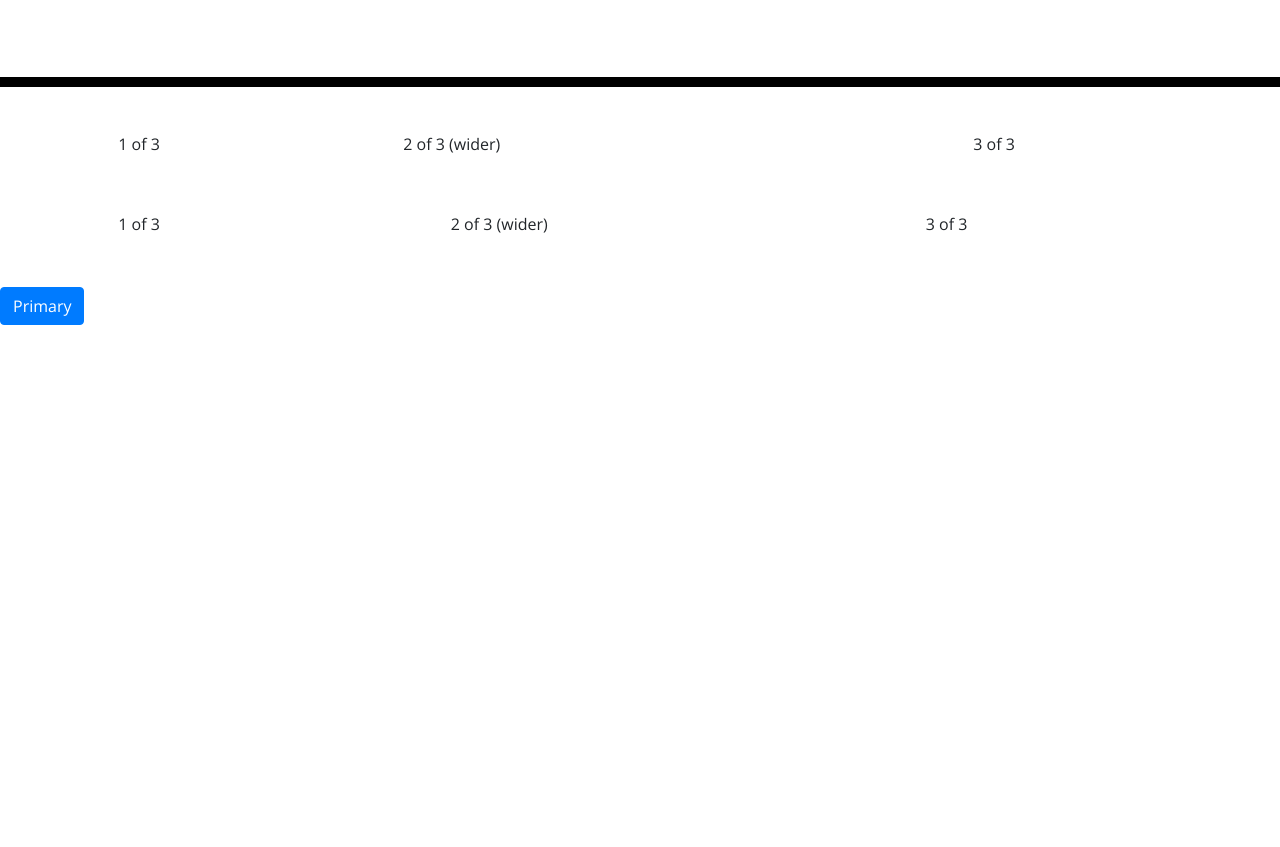
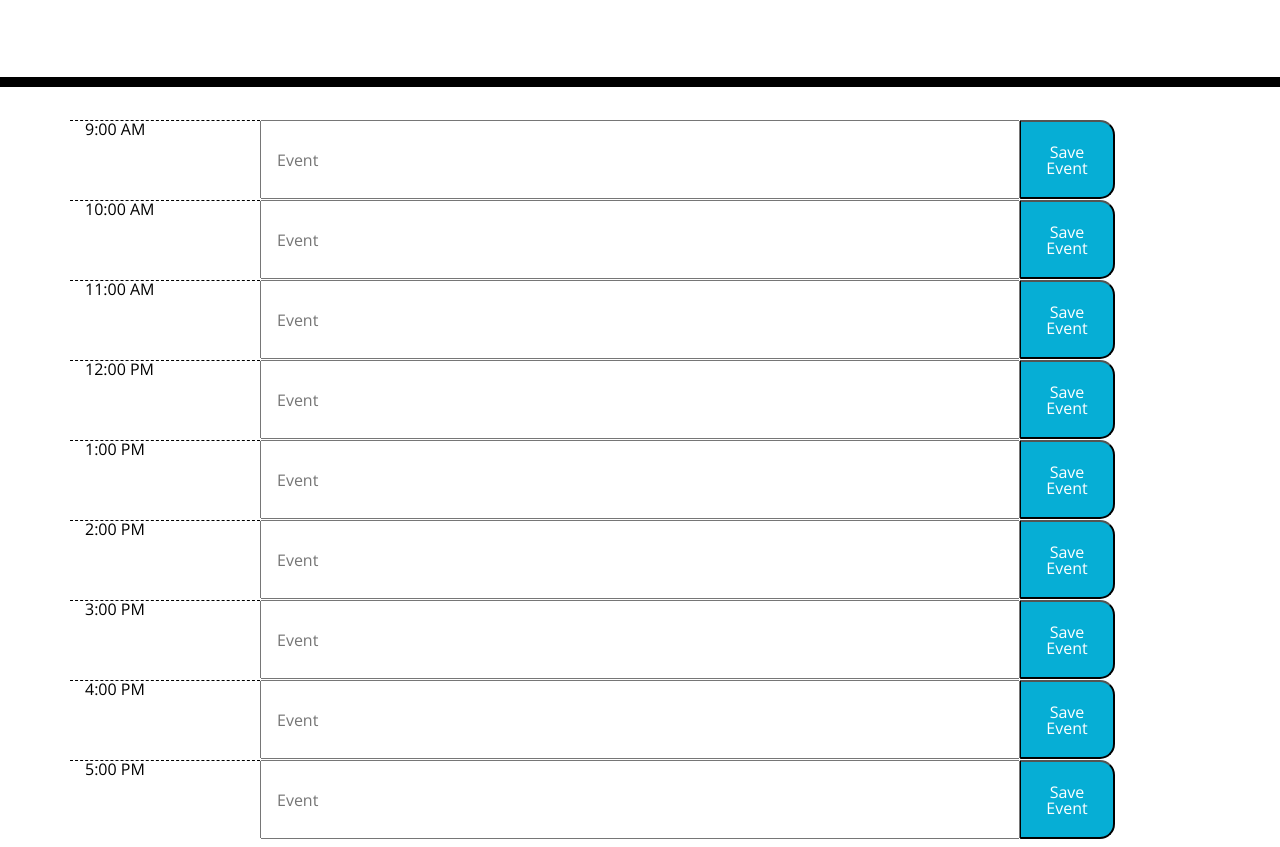
Before and after one commit to Sabrina-Nawaz/Work-Day-Scheduler, a plain HTML site: page index.html in a window 1280 px wide. Shown: the part 181-1028 px from the top of the page. Before the commit the page ends 800 px from the top, so only its background shows below. Drawn offline with nearby package versions, Linux system fonts and the light colour scheme.

Commit message:
Added timeblocks, binput tags and save buttons to the HTML

```diff
--- a/index.html
+++ b/index.html
@@ -22,43 +22,62 @@
   <div class="container">
 
     <!-- Timeblocks go here -->
-
     <div class="row">
-      <div class="col">
-        1 of 3
-      </div>
-      <div class="col-6">
-        2 of 3 (wider)
-      </div>
-      <div class="col">
-        3 of 3
-      </div>
+      <div class="col-2 hour">9:00 AM</div>
+      <input type="text" id="hr9" class="col-8" placeholder="Event">
+      <button class="col-1 saveBtn" onclick="hour9">Save Event</button>
     </div>
     <div class="row">
-      <div class="col">
-        1 of 3
+      <div class="col-2 hour">10:00 AM</div>
+      <input type="text" id="hr10" class="col-8" placeholder="Event">
+      <button class="col-1 saveBtn" onclick="hour10">Save Event</button>
     </div>
-      <div class="col-5">
-        2 of 3 (wider)
+    <div class="row">
+      <div class="col-2 hour">11:00 AM</div>
+      <input type="text" id="hr11" class="col-8" placeholder="Event">
+      <button class="col-1 saveBtn" onclick="hour11">Save Event</button>
     </div>
-      <div class="col">
-        3 of 3
+    <div class="row">
+      <div class="col-2 hour">12:00 PM</div>
+      <input type="text" id="hr12" class="col-8" placeholder="Event">
+      <button class="col-1 saveBtn" onclick="hour12">Save Event</button>
     </div>
+    <div class="row">
+      <div class="col-2 hour">1:00 PM</div>
+      <input type="text" id="hr13" class="col-8" placeholder="Event">
+      <button class="col-1 saveBtn" onclick="hour13">Save Event</button>
     </div>
+    <div class="row">
+      <div class="col-2 hour">2:00 PM</div>
+      <input type="text" id="hr14" class="col-8" placeholder="Event">
+      <button class="col-1 saveBtn" onclick="hour14">Save Event</button>
+    </div>
+    <div class="row">
+      <div class="col-2 hour">3:00 PM</div>
+      <input type="text" id="hr15" class="col-8" placeholder="Event">
+      <button class="col-1 saveBtn" onclick="hour15">Save Event</button>
+    </div>
+    <div class="row">
+      <div class="col-2 hour">4:00 PM</div>
+      <input type="text" id="hr16" class="col-8" placeholder="Event">
+      <button class="col-1 saveBtn" onclick="hour16">Save Event</button>
+      </div>
+      <div class="row">
+        <div class="col-2 hour">5:00 PM</div>
+        <input type="text" id="hr17" class="col-8" placeholder="Event">
+        <button class="col-1 saveBtn" onclick="hour17">Save Event</button>
         </div>
 
 
 
-  </div>
-
     <h1>
     </h1>
-  <button type="button" class="btn btn-primary">Primary</button>
+
 
     <script src="https://cdnjs.cloudflare.com/ajax/libs/jquery/3.2.1/jquery.min.js"></script>
     <script src="https://cdnjs.cloudflare.com/ajax/libs/moment.js/2.24.0/moment.min.js"></script>
-  <script src="https://code.jquery.com/jquery-3.6.1.js" integrity="sha256-3zlB5s2uwoUzrXK3BT7AX3FyvojsraNFxCc2vC/7pNI="
-  crossorigin="anonymous"></script>
+    <script src="https://code.jquery.com/jquery-3.6.1.js"
+      integrity="sha256-3zlB5s2uwoUzrXK3BT7AX3FyvojsraNFxCc2vC/7pNI=" crossorigin="anonymous"></script>
     <script src="assets/JS/script.js"></script>
 </body>
 
```
Lines whose indentation alone changed are shown as unchanged.
